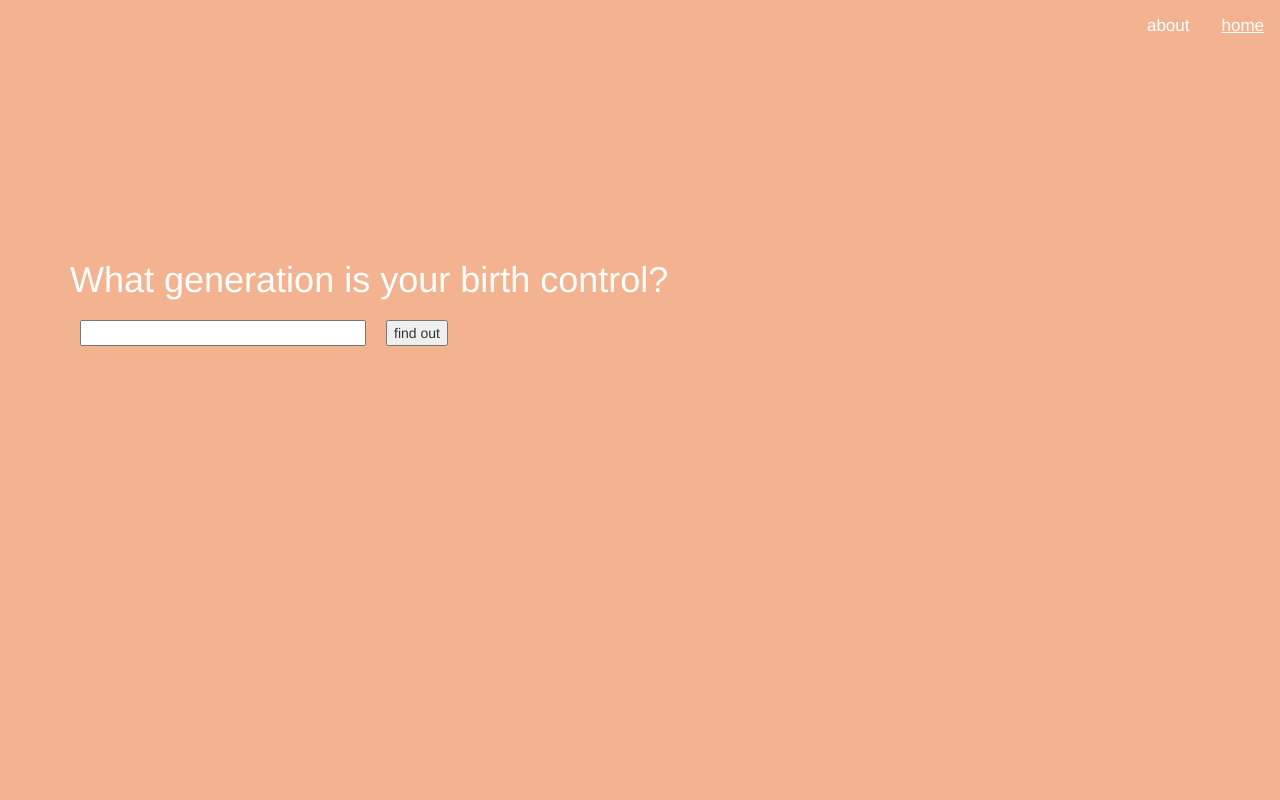
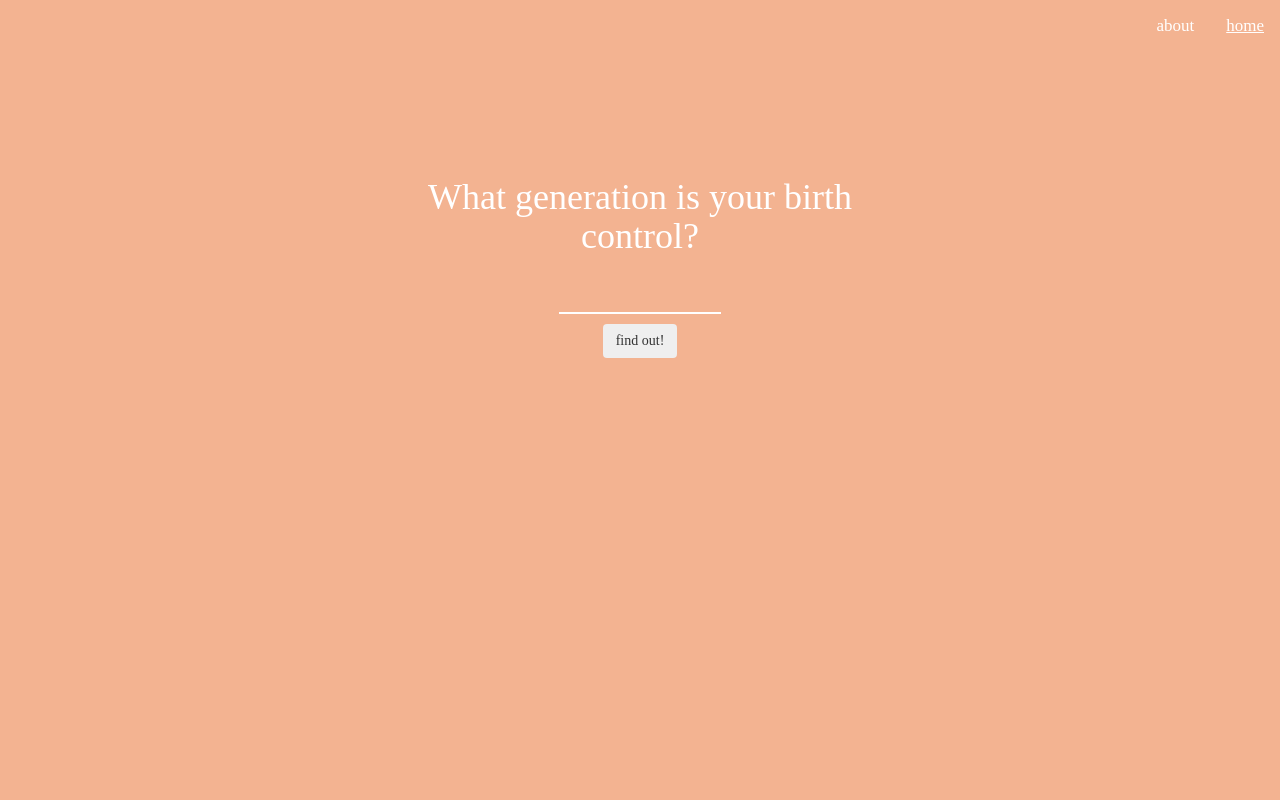
Before and after one commit to whatgismybc/whatgismybc.github.io, a Flask app: page / in a window 1280 px wide. Run offline with Flask 2, Linux system fonts and the light colour scheme; some libraries are stand-ins or nearby versions.

Commit message:
a prettier website

```diff
--- a/forms.py
+++ b/forms.py
@@ -5,4 +5,4 @@
 
 class bc_form(FlaskForm):
     pill_name = StringField('Pill name', validators=[DataRequired()])
-    submit = SubmitField('find out')
+    submit = SubmitField('find out!')
--- a/hello.py
+++ b/hello.py
@@ -21,10 +21,9 @@
 def get_results():
 	submitted= request.form['pill_name']
 	g_name = get_generation(submitted)
-	g_descr = get_generation_desc(g_name, submitted)
-	g_side_effects = get_side_effects(g_name)
-	return render_template('results.html', submitted=submitted, generation=g_name, generation_description=g_descr,
-						   generation_side_effects=g_side_effects)
+	testosterone, progestin, adv, disadv, gen_se = get_generation_desc(g_name, submitted)
+	return render_template('results.html', submitted=submitted, generation=g_name, testosterone=testosterone, progestin=progestin,
+						   advantages=adv, disadvantages=disadv, side_effects=gen_se)
 
 @app.route('/about')
 def get_about():
--- a/static/style.css
+++ b/static/style.css
@@ -13,30 +13,141 @@
 
 body {
 	background-color: #F3B391;
+	font-family: orpheuspro, serif;
+	font-style: normal;;
+	text-align: center;
 }
 
 h1 {
 	color: #fff;
-	text-align: center;
+	text-align: inherit;
 }
 
 .container {
-	height: 100vh;
+	height: 70vh;
+	width: 100vh;
+	display: table;
 	position: relative;
 
 }
 
 .vertical-center{
-	margin: 0;
-	position: absolute;
+	display: table-cell;
+	vertical-align: middle;
+	width: 70%;
+	/*position: absolute;*/
 	top: 30%;
+	text-align: center;
 }
 
-.field {
-	float: left;
-	padding: 10px;
-}
 
 .topnav a.active {
   text-decoration: underline;
 }
+.form-container {
+	width: 100%;
+	height: 30vh;
+	margin: auto;
+}
+
+.form__field {
+  font-family: inherit;
+  width: 30%;
+  border: 0;
+  border-bottom: 2px solid #fff;
+  outline: 0;
+  font-size: 30px;
+  color: #fff;
+  background: transparent;
+  text-align: center;
+}
+
+.title {
+	text-align: center;
+}
+
+.submitted {
+  text-decoration: underline;
+}
+
+//=== Drawing effect
+
+@mixin btn-border-drawing($color: #ccc, $hover: black, $width: 2px, $vertical: top, $horizontal: left, $duration: 0.25s) {
+  box-shadow: inset 0 0 0 $width $color;
+  color: $color;
+  transition: color $duration $duration/3;
+  position: relative;
+
+  &::before,
+  &::after {
+    border: 0 solid transparent;
+    box-sizing: border-box;
+    content: '';
+    pointer-events: none;
+    position: absolute;
+    width: 0; height: 0;
+
+    #{$vertical}: 0;
+    #{$horizontal}: 0;
+  }
+
+  &::before {
+    $h-side: if($horizontal == 'left', 'right', 'left');
+
+    border-#{$vertical}-width: $width;
+    border-#{$h-side}-width: $width;
+  }
+
+  &::after {
+    $v-side: if($vertical == 'top', 'bottom', 'top');
+
+    border-#{$v-side}-width: $width;
+    border-#{$horizontal}-width: $width;
+  }
+
+  &:hover {
+    color: $hover;
+
+    &::before,
+    &::after {
+      border-color: $hover;
+      transition: border-color 0s, width $duration, height $duration;
+      width: 100%;
+      height: 100%;
+    }
+
+    &::before { transition-delay: 0s, 0s, $duration; }
+
+    &::after { transition-delay: 0s, $duration, 0s; }
+  }
+}
+
+.draw-border {
+  @include btn-border-drawing(#58afd1, #ffe593, 4px, bottom, right);
+}
+
+//=== Button styling, semi-ignore
+.btn_new {
+  background: none;
+  border: none;
+  cursor: pointer;
+  line-height: 1.5;
+  font: 700 1.2rem 'Roboto Slab', sans-serif;
+  padding: 1em 2em;
+  letter-spacing: 0.05rem;
+
+  &:focus { outline: 2px dotted #55d7dc; }
+}
+
+//=== Pen styling, ignore
+body {
+  background: #1f1a25;
+  display: flex;
+  align-items: center;
+  justify-content: center;
+  min-height: 100vh;
+}
+
+.text-container {
+	text-align: left;
+}
--- a/templates/hello.html
+++ b/templates/hello.html
@@ -9,8 +9,8 @@
 		<div class='form-container'>
 		    <form action="/results" method="post" novalidate>
 		        {{ form.hidden_tag() }}
-		        <p class='field'> {{ form.pill_name(size=32) }} </p>
-		        <p class='field'>{{ form.submit(class_="p") }}</p>
+		        <p class='field'> {{ form.pill_name(size=89, class="form__field") }} </p>
+		        <p class='field'>{{ form.submit(class="btn draw-border") }}</p>
 		    </form>
 		</div>
 	</div>
```
Also changed, not shown: logic.py (+73 -30 lines), templates/about.html (+11 -3 lines), templates/results.html (+14 -3 lines).
